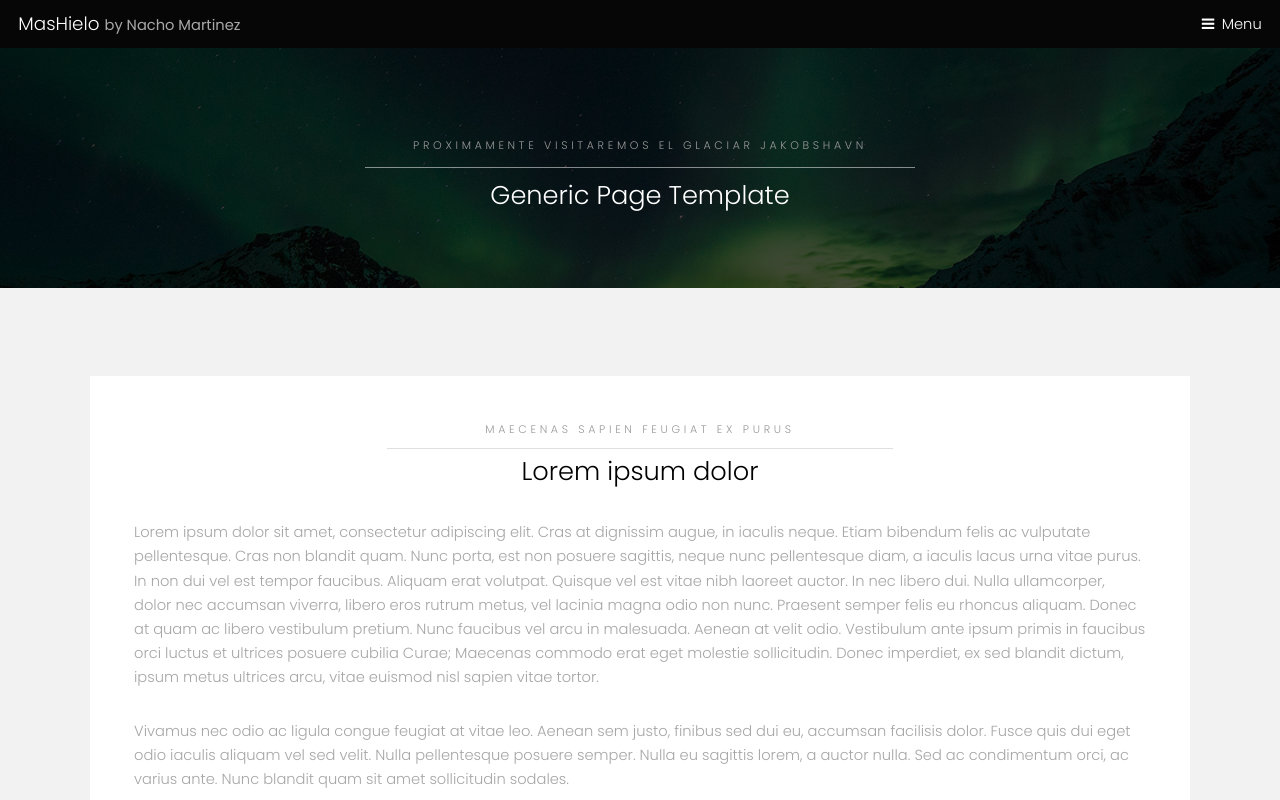
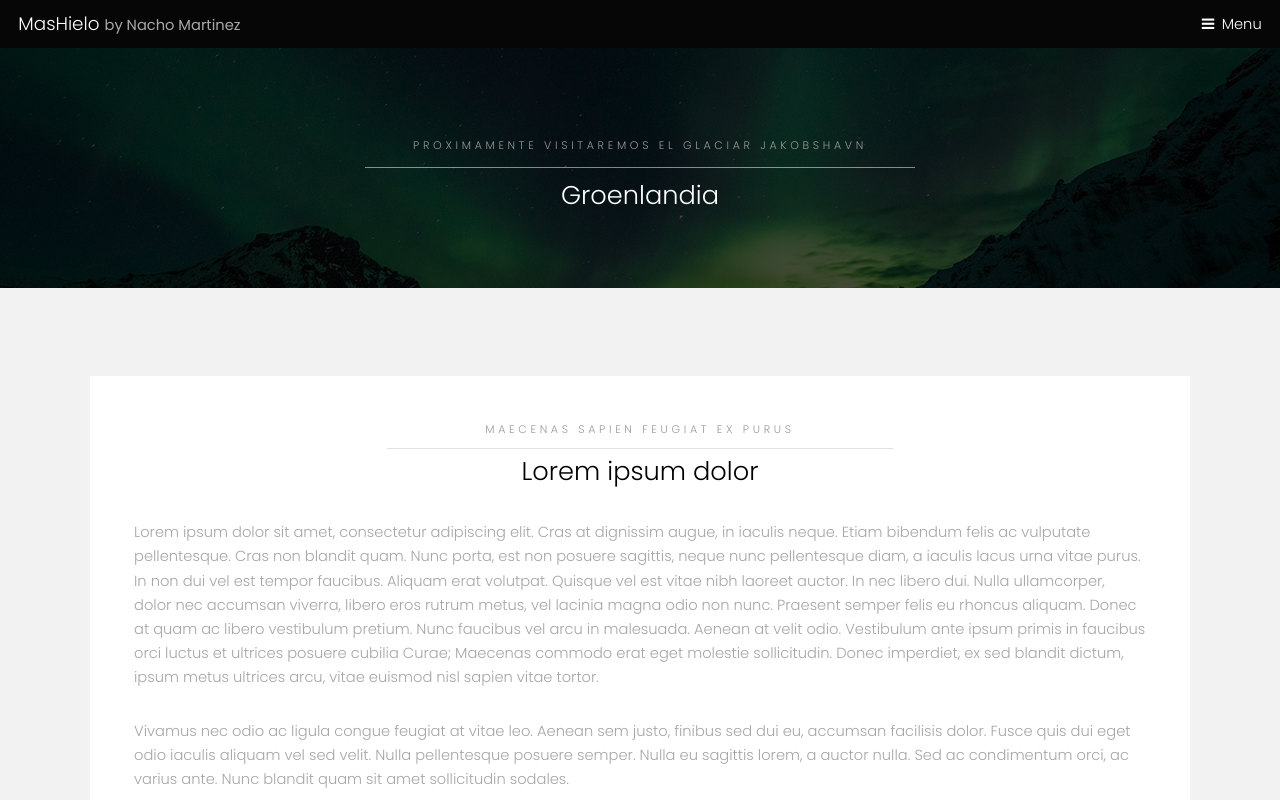
Before and after one commit to nachonmg/05_REP_MASHIELO, a plain HTML site: page groenlandia.html in a window 1280 px wide. Shown: the top 800 px of the page. Drawn offline with Linux system fonts and the light colour scheme.

Commit message:
Creamos seccion Groenlandia desde NetBEans

```diff
--- a/groenlandia.html
+++ b/groenlandia.html
@@ -33,7 +33,7 @@
 				<div class="inner">
 					<header class="align-center">
 						<p>PROXIMAMENTE VISITAREMOS EL GLACIAR JAKOBSHAVN</p>
-						<h2>Generic Page Template</h2>
+						<h2>Groenlandia</h2>
 					</header>
 				</div>
 			</section>
```
